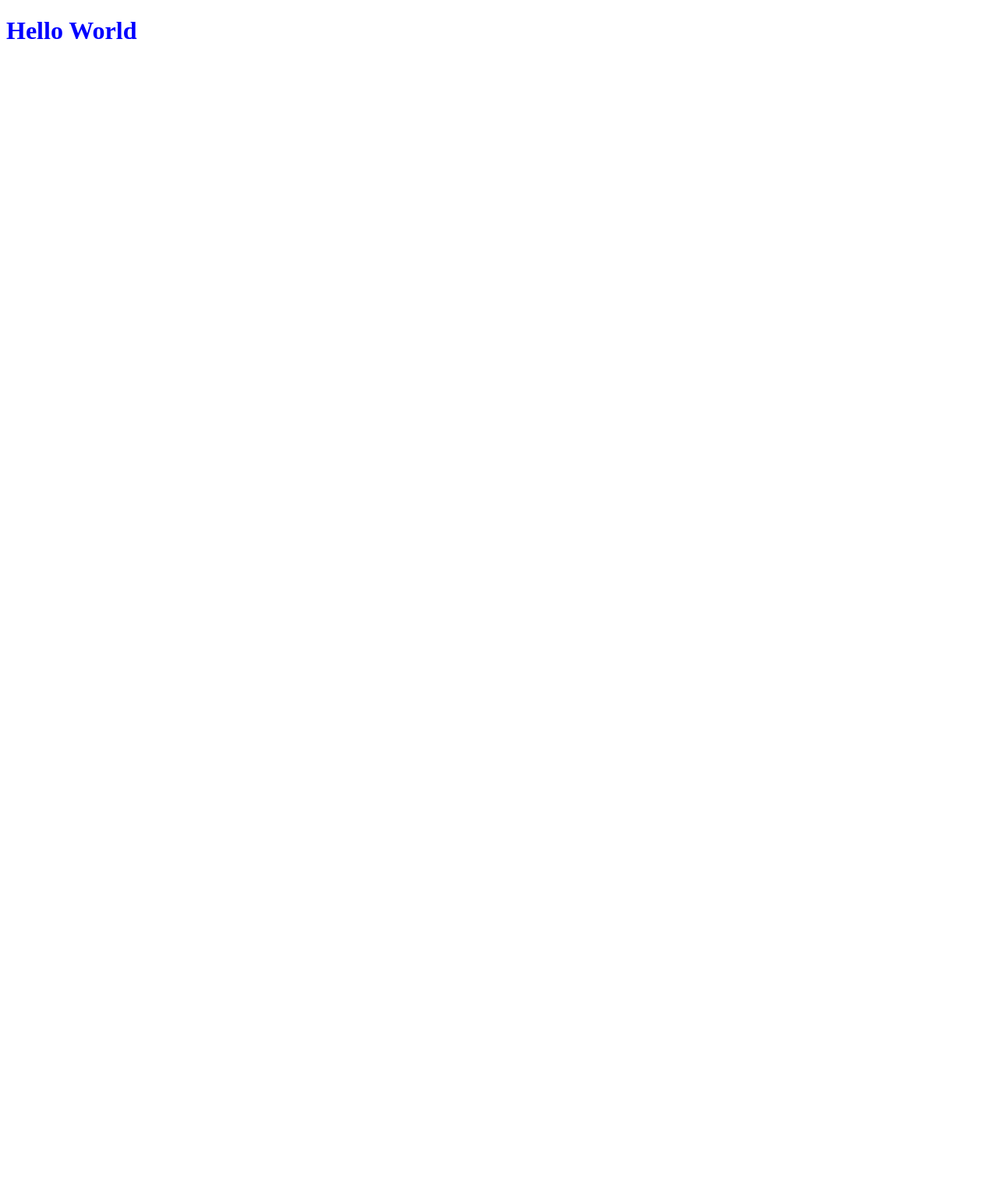
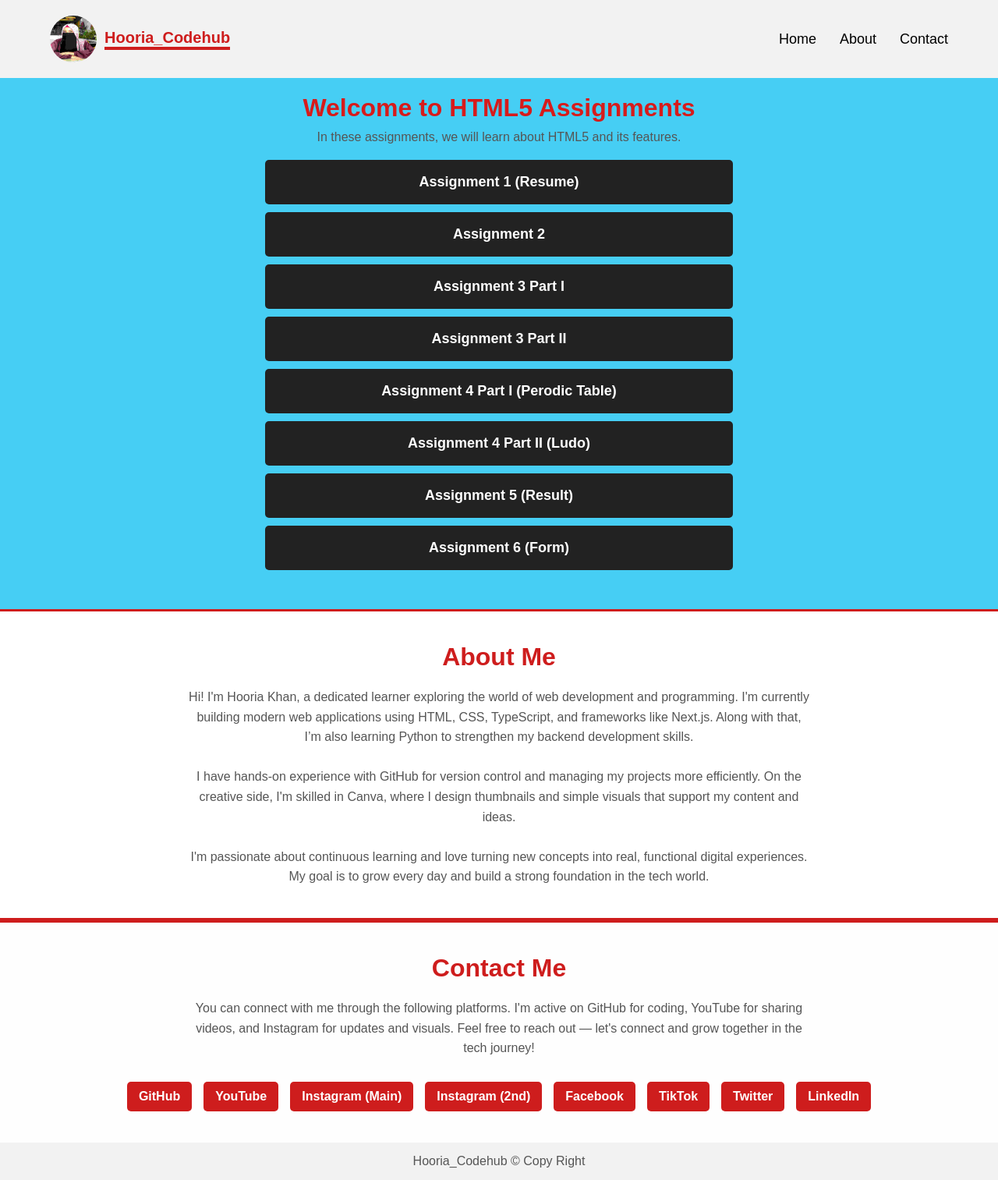
Before and after one commit to HKMentor/Module1-HTML5-Assignment, a plain HTML site: page index.html in a window 1280 px wide. Shown: the whole page at 78% size. Before the commit the page ends 800 px from the top, so only its background shows below. Drawn offline with Linux system fonts and the light colour scheme.

Commit message:
final html projecct

```diff
--- a/index.html
+++ b/index.html
@@ -4,8 +4,70 @@
     <meta charset="UTF-8">
     <meta name="viewport" content="width=device-width, initial-scale=1.0">
     <title>Module1-All_HTML5-Assignment</title>
+    <link rel="stylesheet" href="style.css">
 </head>
 <body>
-    <h1 style="color: blue;">Hello World</h1>
+    <!-- header -->
+    <div class="navbar">
+        <div class="logo">
+          <img src="images/logo.jpg" alt="Logo">
+           <h3> <strong> Hooria_Codehub</strong></h3>
+        </div>
+        <ul>
+          <li><a href="#home">Home</a></li>
+          <li><a href="#about">About</a></li>
+          <li><a href="#contact">Contact</a></li>
+        </ul>
+      </div>
+      <!-- hero secton -->
+      <div class="container" id="home">
+        <div class="hero">
+          <h1>Welcome to HTML5 Assignments</h1>
+          <p>In these assignments, we will learn about HTML5 and its features.</p>
+
+          <button><a href="https://67fa27f16d1cacdfb3b47899--precious-dieffenbachia-72eb4e.netlify.app/" target="_blank">Assignment 1 (Resume)</a></button>
+          <button><a href="https://67fa284db8dd3feace967fc5--leafy-puffpuff-5fba17.netlify.app/" target="_blank">Assignment 2</a></button>
+          <button><a href="https://67fa288e5c707430ee8830c3--spectacular-sfogliatella-71b2ca.netlify.app/" target="_blank">Assignment 3 Part I</a></button>
+          <button><a href="https://67fa28f2c95f4adfbbce24d2--delicate-frangollo-ea77f0.netlify.app/" target="_blank">Assignment 3 Part II</a></button>
+          <button><a href="https://67fa297afc8949d8ef91e1d6--sparkly-conkies-919ec7.netlify.app/" target="_blank">Assignment 4 Part I (Perodic Table)</a></button>
+          <button><a href="https://67fa29f33fceeae0a085620d--amazing-queijadas-b543d8.netlify.app/" target="_blank">Assignment 4 Part II (Ludo)</a></button>
+          <button><a href="https://67fa2a37c1c251d3bb3d0f05--remarkable-lebkuchen-39cc65.netlify.app/" target="_blank">Assignment 5 (Result)</a></button>
+          <button><a href="https://67fa2a8cfc8949dac291e0f1--cosmic-blancmange-4e5fea.netlify.app/" target="_blank">Assignment 6 (Form)</a></button>
+        </div>
+      </div>
+      <!-- about section -->
+      <div class="about" id="about">
+        <h2>About Me</h2>
+        <p>
+          Hi! I'm Hooria Khan, a dedicated learner exploring the world of web development and programming. I'm currently building modern web applications using HTML, CSS, TypeScript, and frameworks like Next.js. Along with that, I’m also learning Python to strengthen my backend development skills.
+          <br><br>
+          I have hands-on experience with GitHub for version control and managing my projects more efficiently. On the creative side, I'm skilled in Canva, where I design thumbnails and simple visuals that support my content and ideas.
+          <br><br>
+          I'm passionate about continuous learning and love turning new concepts into real, functional digital experiences. My goal is to grow every day and build a strong foundation in the tech world.
+        </p>
+      </div>
+      <!--contact section  -->
+      <div class="contact">
+        <h2>Contact Me</h2>
+        <p>
+          You can connect with me through the following platforms. I'm active on GitHub for coding, YouTube for sharing videos, and Instagram for updates and visuals. Feel free to reach out — let's connect and grow together in the tech journey!
+        </p>
+
+        <div class="social-links">
+          <a href="https://github.com/HKMentor" target="_blank">GitHub</a>
+          <a href="https://www.youtube.com/@Hoor_Quranic_Reflect" target="_blank">YouTube</a>
+          <a href="https://www.instagram.com/hooria_codehub?igsh=ZWhvMmVucm5ueHBl" target="_blank">Instagram (Main)</a>
+          <a href="https://www.instagram.com/hkessentials195/" target="_blank">Instagram (2nd)</a>
+          <a href="https://www.facebook.com/profile.php?id=61553411646244&ref=ig_profile_ac" target="_blank">Facebook</a>
+          <a href="https://www.tiktok.com/@hk_collection202?is_from_webapp=1&sender_device=pc" target="_blank">TikTok</a>
+          <a href="https://x.com/HKmentor9786?s=09" target="_blank">Twitter</a>
+          <a href="https://www.linkedin.com/in/hooria-fatima-54753927b/" target="_blank">LinkedIn</a>
+        </div>
+      </div>
+      <!-- footer -->
+      <footer style="text-align: center; padding: 15px; background-color: #f2f2f2; font-family: Arial, sans-serif;">
+        <p style="margin: 0;">Hooria_Codehub © Copy Right</p>
+      </footer>
+
 </body>
 </html>
--- /dev/null
+++ b/style.css
@@ -0,0 +1,176 @@
+* {
+    margin: 0;
+    padding: 0;
+    box-sizing: border-box;
+    font-family: sans-serif;
+  }
+
+  body {
+    background-color: #46cef4;
+  }
+
+  /* header */
+  .navbar {
+    display: flex;
+    justify-content: space-between;
+    align-items: center;
+    padding: 20px 5%;
+    background-color: #f2f2f2;
+    position: fixed;
+    z-index: 1000;
+    width: 100%;
+    flex-wrap: wrap; /* wrap for small screens */
+  }
+
+  .logo {
+    display: flex;
+    align-items: center;
+  }
+
+  img {
+    width: 60px;
+    height: 60px;
+    border-radius: 50%;
+  }
+
+  .logo h3 {
+    font-size: 20px;
+    color: #ce1d1d;
+    margin-left: 10px;
+    border-bottom: 4px solid;
+  }
+
+  .navbar ul {
+    list-style: none;
+    display: flex;
+    gap: 30px;
+    align-items: center;
+    flex-wrap: wrap; /* wrap items if screen is small */
+    justify-content: center;
+    padding: 10px 0;
+  }
+
+  .navbar ul li a {
+    color: black;
+    font-size: 18px;
+    cursor: pointer;
+    text-decoration: none;
+  }
+
+  .navbar ul li a:hover {
+    color: #ce1d1d;
+    border-bottom: #ce1d1d 2px solid;
+  }
+
+  /* Hero Section */
+  .container {
+    display: flex;
+    justify-content: center;
+    padding: 120px 5% 40px;
+  }
+
+  .hero {
+    text-align: center;
+    width: 100%;
+    max-width: 600px;
+  }
+
+  h1 {
+    font-size: 2em;
+    color: #d71b1b;
+    margin-bottom: 10px;
+  }
+
+  p {
+    font-size: 1em;
+    color: #555;
+    margin-bottom: 20px;
+  }
+
+  button {
+    display: block;
+    width: 100%;
+    max-width: 100%;
+    margin: 10px 0;
+    padding: 18px;
+    background-color: #222;
+    border: none;
+    border-radius: 5px;
+  }
+
+  button a {
+    color: white;
+    text-decoration: none;
+    font-size: 18px;
+    font-weight: bold;
+    display: block;
+    width: 100%;
+  }
+
+  button a:hover {
+    color: #e89a9a;
+  }
+  /* about section */
+  .about {
+    background-color: #fff;
+    color: #333;
+    padding: 40px 5%;
+    text-align: center;
+    border-top: 3px solid #ce1d1d;
+    border-bottom: 3px solid #ce1d1d;
+  }
+
+  .about h2 {
+    font-size: 2em;
+    margin-bottom: 20px;
+    color: #ce1d1d;
+  }
+
+  .about p {
+    font-size: 1em;
+    line-height: 1.6;
+    max-width: 800px;
+    margin: 0 auto;
+  }
+  /* contact section */
+  .contact {
+    background-color: #fefefe;
+    padding: 40px 5%;
+    text-align: center;
+    border-top: 3px solid #ce1d1d;
+  }
+
+  .contact h2 {
+    font-size: 2em;
+    margin-bottom: 20px;
+    color: #ce1d1d;
+  }
+
+  .contact p {
+    font-size: 1em;
+    line-height: 1.6;
+    color: #555;
+    max-width: 800px;
+    margin: 0 auto 30px;
+  }
+
+  .social-links {
+    display: flex;
+    flex-wrap: wrap;
+    justify-content: center;
+    gap: 15px;
+  }
+
+  .social-links a {
+    text-decoration: none;
+    color: white;
+    background-color: #ce1d1d;
+    padding: 10px 15px;
+    border-radius: 5px;
+    font-weight: bold;
+    transition: background-color 0.3s;
+  }
+
+  .social-links a:hover {
+    background-color: #a31313;
+  }
```
Also changed, not shown: images/logo.jpg (added), 1 other file.
